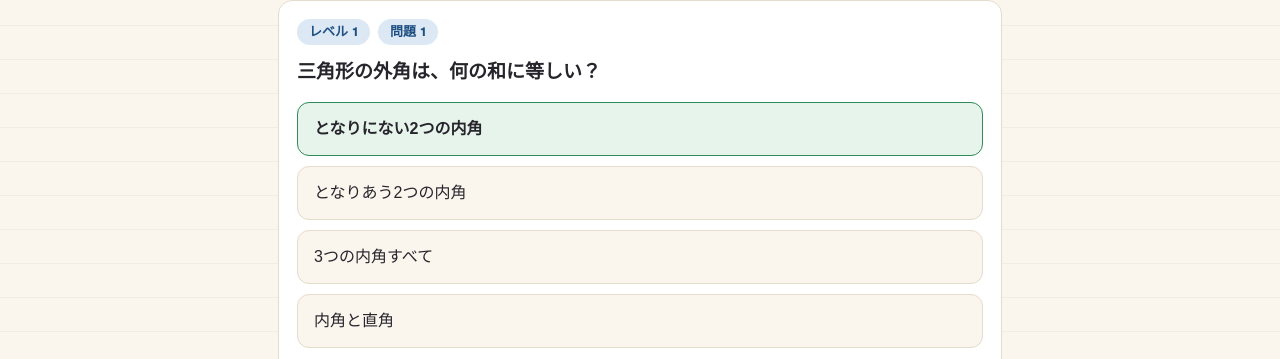
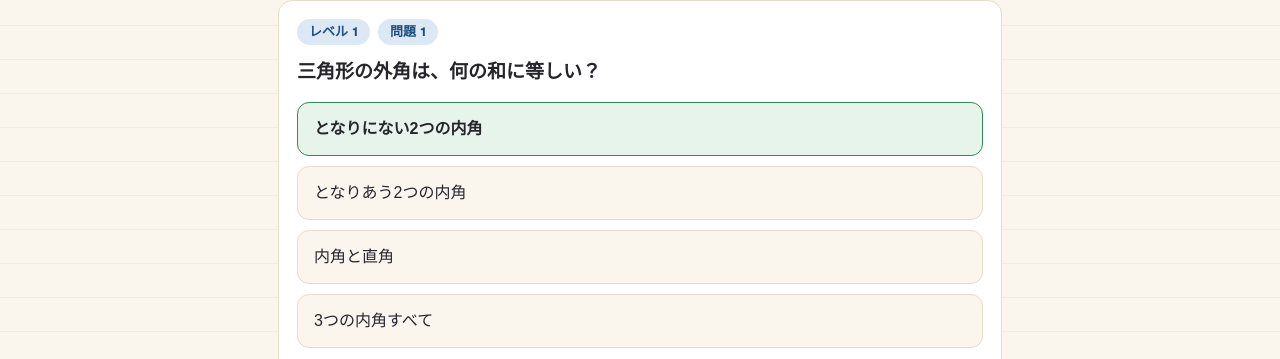
Before and after one commit to hhoshizora-usagi/kagayaki, a plain HTML site: page sugaku/index.html in a window 1280 px wide. Both pictures are taken after a click on the button "となりにない2つの内角". Shown: the part 2933-3292 px from the top of the page. Drawn offline with Linux system fonts and the light colour scheme; a web font is replaced by a local one.

Commit message:
選択肢をシャッフル（正解が上に固定されないように）

```diff
--- a/sugaku/index.html
+++ b/sugaku/index.html
@@ -235,7 +235,7 @@ footer{padding:30px 0 10px;color:var(--muted);font-size:13px;text-align:center}
 
   var lv = 1, streakOk = 0, streakNg = 0, total = 0, ok = 0;
   var queue = [], reviewQ = [], current = null, isReview = false, sinceReview = 0, lastQ = null;
-  var answered = false;
+  var answered = false, correctPos = 0;
 
   var qEl = document.getElementById('qtext'), optsEl = document.getElementById('opts'),
       fbEl = document.getElementById('fb'), nextEl = document.getElementById('next'),
@@ -279,10 +279,14 @@ footer{padding:30px 0 10px;color:var(--muted);font-size:13px;text-align:center}
     revEl.className = isReview ? 'badge rev' : 'badge rev hidden';
     qEl.textContent = current.q;
     optsEl.innerHTML = '';
-    current.o.forEach(function(text, i){
+    // 選択肢をシャッフル（正解が一番上に固定されないように）
+    var order = current.o.map(function(_, idx){ return idx; });
+    shuffle(order);
+    correctPos = order.indexOf(current.a);
+    order.forEach(function(origIdx, disp){
       var b = document.createElement('button');
-      b.className = 'opt'; b.textContent = text;
-      b.addEventListener('click', function(){ answer(i, b); });
+      b.className = 'opt'; b.textContent = current.o[origIdx];
+      b.addEventListener('click', function(){ answer(disp, b); });
       optsEl.appendChild(b);
     });
     statsEl.textContent = '正解 ' + ok + ' / ' + total;
@@ -291,11 +295,11 @@ footer{padding:30px 0 10px;color:var(--muted);font-size:13px;text-align:center}
   function answer(i, btn){
     if(answered) return;
     answered = true; total++;
-    var correct = (i === current.a);
+    var correct = (i === correctPos);
     var btns = optsEl.querySelectorAll('.opt');
     btns.forEach(function(b, idx){
       b.disabled = true;
-      if(idx === current.a) b.classList.add('correct');
+      if(idx === correctPos) b.classList.add('correct');
     });
     if(correct){
       ok++; streakOk++; streakNg = 0;
```
